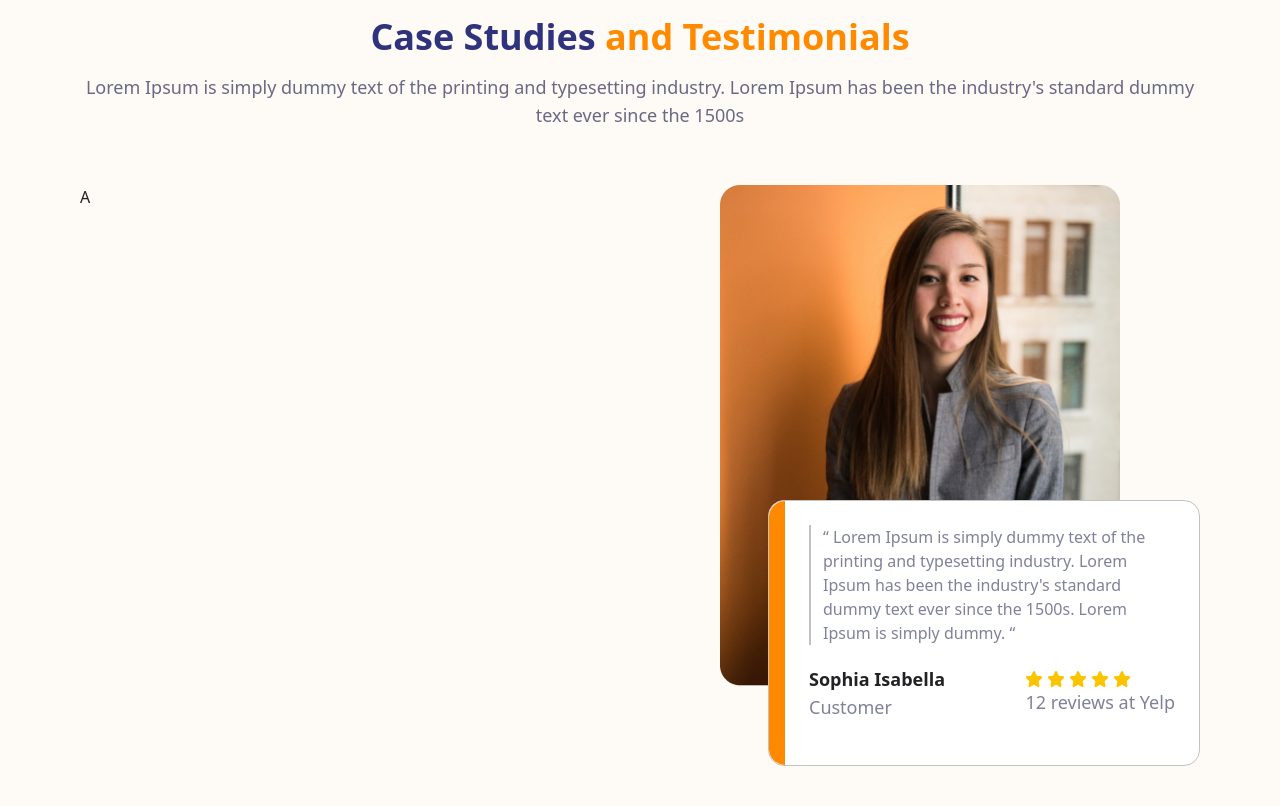
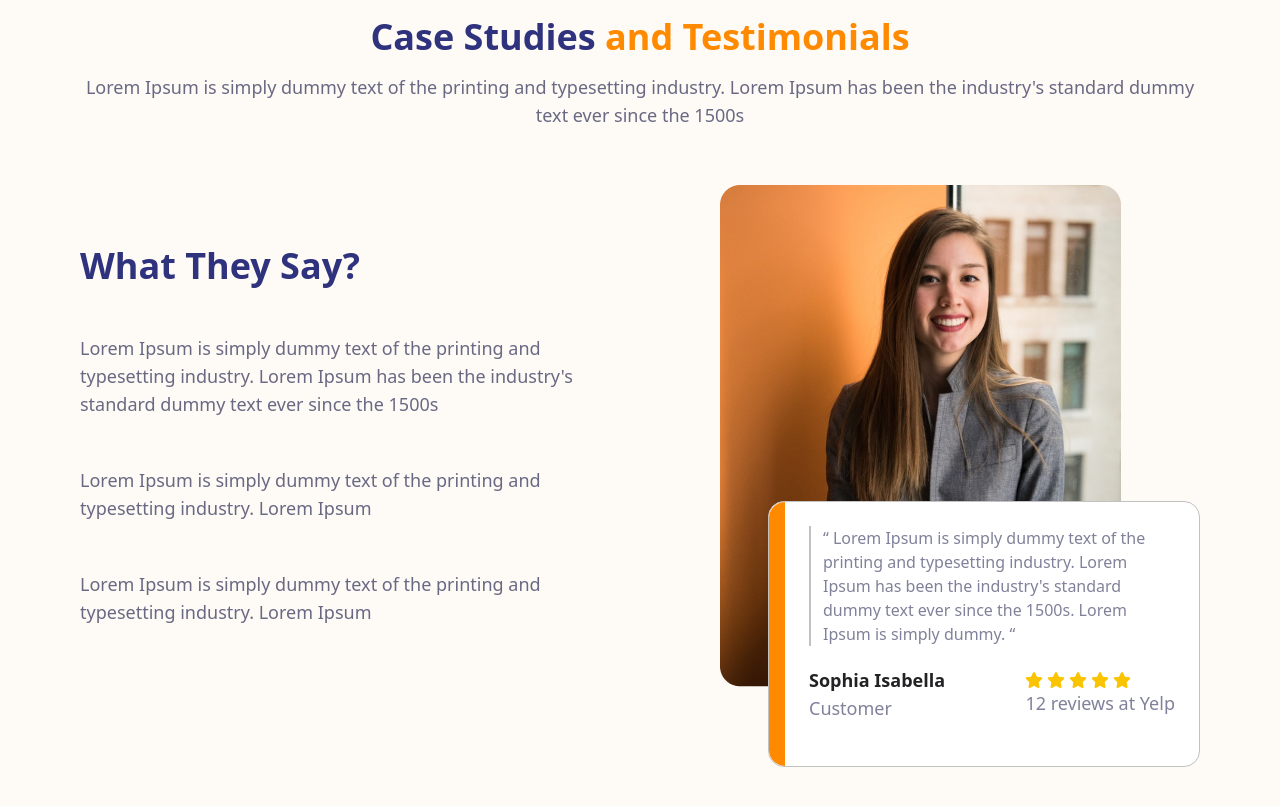
Before and after one commit to alonzojoe/zone-tech, a React (Vite) app: page / in a window 1280 px wide. Shown: the part 1900-2706 px from the top of the page. Built offline with nearby package versions, Linux system fonts and the light colour scheme.

Commit message:
feat: adjust services styles, create ui ux for Testimonials right side, create new component Culture

```diff
--- /dev/null
+++ b/src/components/Culture.jsx
@@ -0,0 +1,7 @@
+import CultureImg from "../assets/images/culture.png";
+
+const Culture = () => {
+  return <div>Culture</div>;
+};
+
+export default Culture;
--- a/src/components/Services.jsx
+++ b/src/components/Services.jsx
@@ -18,8 +18,8 @@ const Services = () => {
           </p>
         </div>
         <div className="grid grid-cols-1 md:grid-cols-2 gap-12 py-24 space-y-8 md:space-y-0">
-          <div className="relative z-0">
-            <div className="flex flex-col bg-white items-center justify-center p-4 px-7 space-y-8 rounded-xl relative z-20 border-[1px] border-transparent hover:border-barrier">
+          <div className="relative z-0 shadow-lg rounded-xl">
+            <div className="bg-white flex flex-col items-center justify-center p-4 px-7 space-y-8 rounded-xl relative z-20 border-[1px] border-transparent hover:border-barrier">
               <div className="h-[100px] w-[100px] bg-primary rounded-full flex items-center justify-center absolute z-30 -top-14">
                 <FaShopify className="text-white text-5xl" />
               </div>
@@ -41,8 +41,8 @@ const Services = () => {
               className="absolute -bottom-5 -left-10 w-[198px] h-auto"
             />
           </div>
-          <div className="relative z-0">
-            <div className="flex flex-col bg-white items-center justify-center relative p-4 px-7 space-y-8 rounded-xl z-20 border-[1px] border-transparent hover:border-barrier">
+          <div className="relative z-0 shadow-lg rounded-xl">
+            <div className="bg-white flex flex-col items-center justify-center relative p-4 px-7 space-y-8 rounded-xl z-20 border-[1px] border-transparent hover:border-barrier">
               <div className="h-[100px] w-[100px] bg-secondary rounded-full flex items-center justify-center absolute z-30 -top-14">
                 <BsRocketTakeoffFill className="text-white text-5xl" />
               </div>
--- a/src/components/Testimonials.jsx
+++ b/src/components/Testimonials.jsx
@@ -16,15 +16,32 @@ const Testimonials = () => {
             text ever since the 1500s
           </p>
         </div>
-        <div className="grid grid-cols-1 md:grid-cols-2 py-14">
-          <div>A</div>
-          <div className="flex flex-col justify-center items-center relative z-10">
-            <img
-              src={TestimonialsImg}
-              alt="testimonials-hero"
-              className="w-[200px] xl:w-[400px]"
-            />
-            <div className="absolute -bottom-20 left-32">
+        <div className="grid grid-cols-1 md:grid-cols-2 py-14 space-y-8 md:space-y-0">
+          <div className="flex flex-col justify-center">
+            <div className="text-center md:text-left  space-y-12">
+              <h2 className="text-4xl text-primary font-semibold">
+                What They Say?
+              </h2>
+              <p className="text-lighter text-lg">
+                Lorem Ipsum is simply dummy text of the printing and typesetting
+                industry. Lorem Ipsum has been the industry's standard dummy
+                text ever since the 1500s
+              </p>
+              <p className="text-lighter text-lg">
+                Lorem Ipsum is simply dummy text of the printing and typesetting
+                industry. Lorem Ipsum
+              </p>
+              <p className="text-lighter text-lg">
+                Lorem Ipsum is simply dummy text of the printing and typesetting
+                industry. Lorem Ipsum
+              </p>
+            </div>
+          </div>
+          <div className="flex justify-center items-center relative z-20">
+            <div className="flex flex-col justify-center items-center relative z-10">
+              <img src={TestimonialsImg} alt="testimonials-hero" className="" />
+            </div>
+            <div className="absolute -bottom-20 left-32 z-20">
               <div className="rounded-2xl bg-white border-[1px] p-6 border-barrier relative overflow-hidden">
                 <div className="absolute top-0 left-0 h-full w-4 bg-secondary rounded-l-2xl"></div>
                 <div className="ml-4">
```
Also changed, not shown: src/assets/images/culture.png (added).
